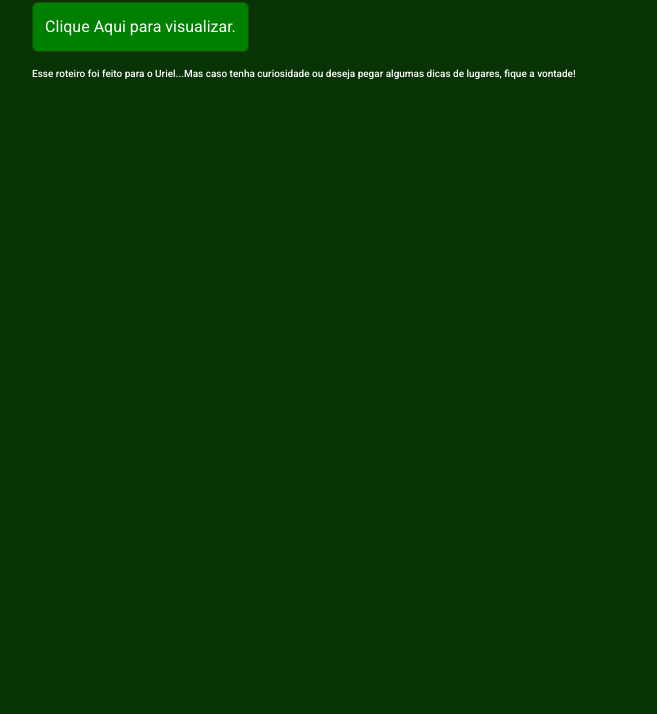
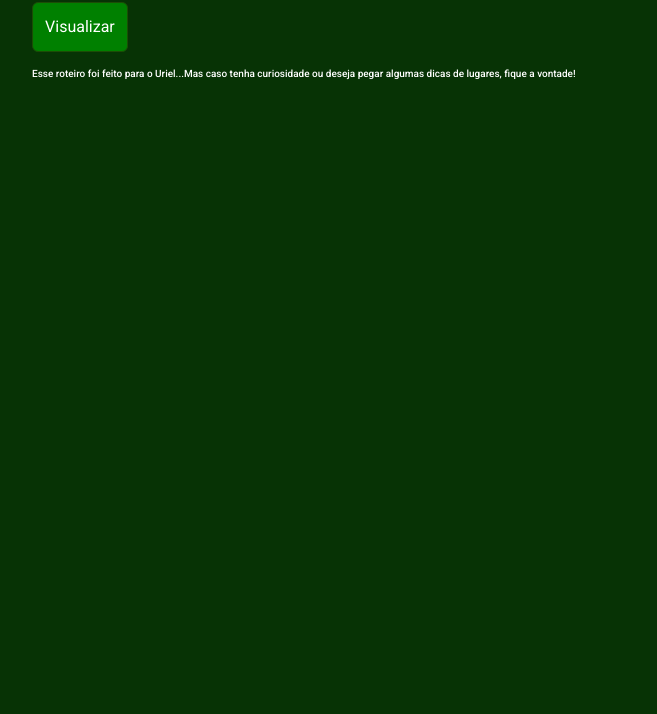
Before and after one commit to paulacgates/roteiro-ilha-bela, a plain HTML site: page index.html in a window 1280 px wide. Shown: the part 383-1097 px from the top of the page, without its empty margins (310-967 px from the left). Drawn offline with nearby package versions, Linux system fonts and the light colour scheme.

Commit message:
Corrige botão e imagens

```diff
--- a/index.html
+++ b/index.html
@@ -21,7 +21,7 @@
 <body>
     <div id="divStart" class="position-absolute top-50 start-50 translate-middle  ">
         <h1>Bem Vindo ao Roteiro de IlhaBela</h1>
-        <button id="btnStart" class="btn btn-primary" onclick="showMainContent()">Clique Aqui para visualizar.</button>
+        <button id="btnStart" class="btn btn-primary" onclick="showMainContent()">Visualizar</button>
         <h6 class="mt-3">Esse roteiro foi feito para o Uriel...Mas caso tenha curiosidade ou deseja pegar algumas dicas
             de lugares, fique a vontade!</h6>
 
```
